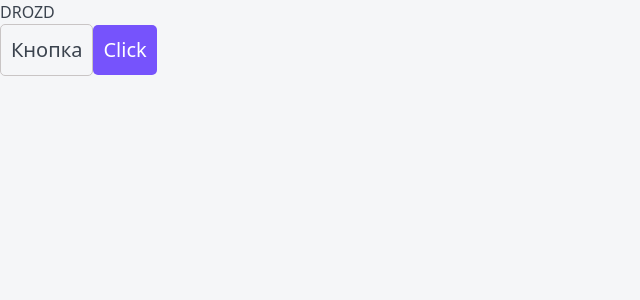
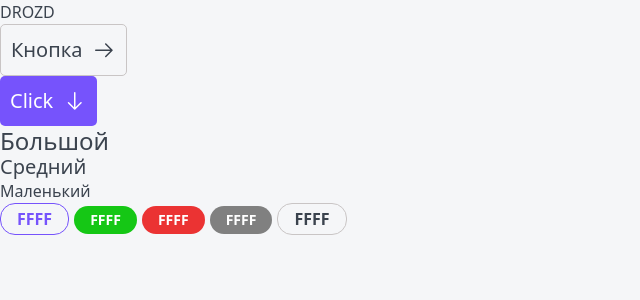
Before and after one commit to drozd12321/level2, a Next.js app in the folder use/: page / in a window 1280 px wide. Shown: the top 300 px of the page, without its empty margins (0-640 px from the left). Built offline with nearby package versions, Linux system fonts and the light colour scheme.

Commit message:
compSimple

```diff
--- a/use/UI/Button/Button.module.css
+++ b/use/UI/Button/Button.module.css
@@ -2,7 +2,10 @@
   padding: 10px;
   font-size: 20px;
   border-radius: 5px;
-  display: inline-block;
+  display: flex;
+  gap: 10px;
+  align-items: center;
+  justify-content: center;
   cursor: pointer;
   box-sizing: border-box;
   text-align: center;
@@ -25,3 +28,10 @@
   color: var(--white);
   background-color: var(--primary);
 }
+.icn {
+  font-size: 1.5rem;
+  transition: all 0.3s ease;
+}
+.down {
+  transform: rotate(90deg);
+}
--- a/use/UI/Button/Button.tsx
+++ b/use/UI/Button/Button.tsx
@@ -1,8 +1,7 @@
-import React, {
-  ButtonHTMLAttributes,
-  DetailedHTMLProps,
-  DetailsHTMLAttributes,
-} from "react";
+"useClient";
+import React, { ButtonHTMLAttributes, DetailedHTMLProps } from "react";
+import { GoArrowRight } from "react-icons/go";
+import { GoArrowDown } from "react-icons/go";
 import styles from "./Button.module.css";
 interface ButtonProps
   extends DetailedHTMLProps<
@@ -11,9 +10,16 @@ interface ButtonProps
   > {
   children: React.ReactNode;
   appireans: "primary" | "ghost";
+  arrow?: "right" | "down" | "none";
 }
 
-const Button = ({ appireans, children, className, ...props }: ButtonProps) => {
+const Button = ({
+  appireans,
+  arrow = "none",
+  children,
+  className,
+  ...props
+}: ButtonProps) => {
   return (
     <button
       className={`${styles.btn} ${className} ${
@@ -22,6 +28,15 @@ const Button = ({ appireans, children, className, ...props }: ButtonProps) => {
       {...props}
     >
       {children}
+      {arrow != "none" ? (
+        <span
+          className={`${styles.icn} ${arrow === "down" ? styles.down : ""}`}
+        >
+          <GoArrowRight />
+        </span>
+      ) : (
+        ""
+      )}
     </button>
   );
 };
--- /dev/null
+++ b/use/UI/Ptags/Ptags.module.css
@@ -0,0 +1,15 @@
+.ptag {
+  margin: 0;
+  font-size: 16px;
+  line-height: 24px;
+}
+.ptag20 {
+  margin: 0;
+  font-size: 20px;
+  line-height: 24px;
+}
+.ptag24 {
+  margin: 0;
+  font-size: 24px;
+  line-height: 29px;
+}
--- /dev/null
+++ b/use/UI/Ptags/Ptags.tsx
@@ -0,0 +1,25 @@
+import React, { DetailedHTMLProps, HTMLAttributes } from "react";
+import styles from "./Ptags.module.css";
+interface PtagsProps
+  extends DetailedHTMLProps<
+    HTMLAttributes<HTMLParagraphElement>,
+    HTMLParagraphElement
+  > {
+  size?: "16" | "20" | "24";
+  children: React.ReactNode;
+}
+const Ptags = ({ size = "16", children }: PtagsProps) => {
+  return (
+    <>
+      <p
+        className={`${styles.ptag} ${size === "20" && styles.ptag20} ${
+          size === "24" && styles.ptag24
+        }`}
+      >
+        {children}
+      </p>
+    </>
+  );
+};
+
+export default Ptags;
--- /dev/null
+++ b/use/UI/Tag/Tag.module.css
@@ -0,0 +1,47 @@
+.tag {
+  display: inline-block;
+  box-sizing: border-box;
+  margin-right: 5px;
+  border-radius: 15px;
+
+  color: var(--black);
+  background-color: transparent;
+  border: none;
+}
+.s {
+  padding: 7px 16px;
+  font-size: 14px;
+  line-height: 14px;
+}
+.m {
+  padding: 7px 16px;
+  font-size: 16px;
+  line-height: 16px;
+}
+.red {
+  color: var(--white);
+  background-color: rgb(235, 51, 51);
+  font-weight: bold;
+}
+.gray {
+  color: var(--white);
+  background-color: gray;
+  font-weight: bold;
+}
+.green {
+  color: var(--white);
+  background-color: rgb(21, 199, 21);
+  font-weight: bold;
+}
+.primary {
+  color: var(--primary);
+  border: 1px var(--primary) solid;
+  background-color: none;
+  font-weight: bold;
+}
+.ghost {
+  color: var(--black);
+  background-color: transparent;
+  border: 1px var(--gray-light) solid;
+  font-weight: bold;
+}
--- /dev/null
+++ b/use/UI/Tag/Tag.tsx
@@ -0,0 +1,28 @@
+import React, { DetailedHTMLProps, HTMLAttributes } from "react";
+import styles from "./Tag.module.css";
+interface TagProps
+  extends DetailedHTMLProps<HTMLAttributes<HTMLDivElement>, HTMLDivElement> {
+  size?: "s" | "m";
+  children: React.ReactNode;
+  href?: string;
+  color?: "ghost" | "red" | "gray" | "green" | "primary";
+}
+const Tag = ({ size = "s", children, href, color = "ghost" }: TagProps) => {
+  return (
+    <div
+      className={`${styles.tag}
+    ${color === "primary" && styles.primary}
+    ${color === "green" && styles.green}
+    ${color === "gray" && styles.gray}
+    ${color === "red" && styles.red}
+    ${color === "ghost" && styles.ghost}
+    ${size === "s" && styles.s}
+    ${size === "m" && styles.m}
+    `}
+    >
+      {href ? <a href={href}>{children}</a> : <>{children}</>}
+    </div>
+  );
+};
+
+export default Tag;
--- a/use/src/app/page.tsx
+++ b/use/src/app/page.tsx
@@ -1,16 +1,36 @@
 import Button from "../../UI/Button/Button";
-import { Htag } from "./Htag/page";
-
+import { Htag } from "../../UI/Htag/Htag";
+import Ptags from "../../UI/Ptags/Ptags";
+import Tag from "../../UI/Tag/Tag";
 export default function Home() {
   return (
     <main>
       <div className="flex gap-3">
         <Htag tag="h1">DROZD</Htag>
-        <Button appireans="ghost" className="text-red-400">
+        <Button appireans="ghost" className="text-red-400" arrow="right">
           Кнопка
         </Button>
-        <Button appireans="primary">Click</Button>
+        <Button appireans="primary" arrow="down">
+          Click
+        </Button>
       </div>
+      <Ptags size="24">Большой</Ptags>
+      <Ptags size="20"> Средний</Ptags>
+      <Ptags size="16">Маленький</Ptags>
+      <Tag size="m" color="primary">
+        FFFF
+      </Tag>
+      <Tag size="s" color="green">
+        FFFF
+      </Tag>
+      <Tag color="red">FFFF</Tag>
+      <Tag size="s" color="gray" href="https://smart-lab.ru/q/futures/">
+        FFFF
+      </Tag>
+
+      <Tag size="m" color="ghost">
+        FFFF
+      </Tag>
     </main>
   );
 }
```
Also changed, not shown: use/package.json (+6 -5 lines), use/UI/Htag/Htag.props.ts (renamed from use/src/app/Htag/Htag.props.ts), use/UI/Htag/Htag.tsx (renamed from use/src/app/Htag/page.tsx), 1 other file (tests, documents, lock files or other folders).
